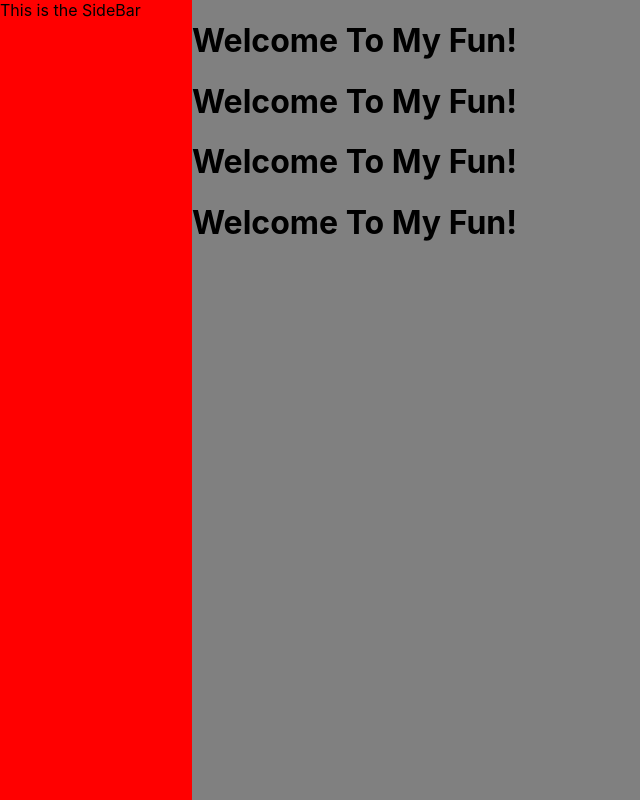
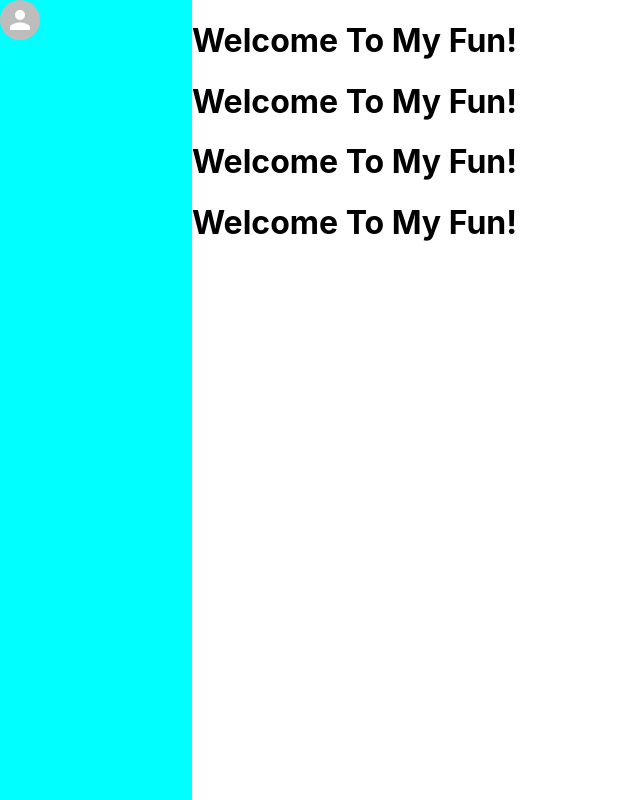
Before and after one commit to wisdom-okwen/My-Fun, a React (Create React App) app in the folder frontend/my-fun/: page / in a window 1280 px wide. Shown: the whole page, without its empty margins (0-640 px from the left). Built offline with nearby package versions, Linux system fonts and the light colour scheme.

Commit message:
Update docker, package.json, postpage, add docs, profile, image

```diff
--- a/frontend/my-fun/package.json
+++ b/frontend/my-fun/package.json
@@ -42,5 +42,8 @@
       "last 1 firefox version",
       "last 1 safari version"
     ]
+  },
+  "devDependencies": {
+    "react-router-dom": "^6.24.1"
   }
 }
--- a/frontend/my-fun/src/App.tsx
+++ b/frontend/my-fun/src/App.tsx
@@ -1,15 +1,20 @@
 import './App.css';
 import React from 'react';
+import { BrowserRouter, Routes, Route } from "react-router-dom";
 import { Shell } from './components/Shell/Shell';
 
 interface AppProps{
     message: string;
 }
 
-export const App: React.FC<AppProps> = ({message}) => {
+export const App: React.FC<AppProps> = () => {
+    // const [isLoggedIn, setIsLoggedIn] = useState(false);
+
     return (
-        <>
-            <Shell />
-        </>
+        <BrowserRouter>
+            <Routes>
+                <Route path="/" element={<Shell />} />
+            </Routes>
+        </BrowserRouter>
     );
 }
--- a/frontend/my-fun/src/components/PostPage/PostPage.styles.ts
+++ b/frontend/my-fun/src/components/PostPage/PostPage.styles.ts
@@ -1,4 +1,4 @@
 export const postPageStyles = {
     width: '85%',
-    backgroundColor: 'grey'
+    backgroundColor: 'white'
 };
--- /dev/null
+++ b/frontend/my-fun/src/components/Profile/Profile.styles.ts
@@ -0,0 +1,3 @@
+export const profileStyles = {
+
+};
--- /dev/null
+++ b/frontend/my-fun/src/components/Profile/Profile.tsx
@@ -0,0 +1,12 @@
+import { Avatar } from "@mui/material";
+import React from "react";
+
+const Profile: React.FC = () => {
+    return (
+        <>
+            <Avatar alt="Remy Sharp" src="" />
+        </>
+    );
+};
+
+export { Profile }
--- a/frontend/my-fun/src/components/SideBar/SideBar.styles.ts
+++ b/frontend/my-fun/src/components/SideBar/SideBar.styles.ts
@@ -1,5 +1,5 @@
 export const styles = {
-    // height: '100vh',
     width: '15%',
-    backgroundColor: 'red'
+    backgroundColor: 'cyan',
+    border: '0 2px 0 0 solid black'
 }
--- a/frontend/my-fun/src/components/SideBar/SideBar.tsx
+++ b/frontend/my-fun/src/components/SideBar/SideBar.tsx
@@ -1,10 +1,11 @@
 import React from "react";
 import { styles } from "./SideBar.styles";
+import { Profile } from "../Profile/Profile";
 
 const SideBar: React.FC = () => {
     return (
         <div style={styles}>
-            This is the SideBar
+            <Profile />
         </div>
     );
 };
```
Also changed, not shown: frontend/my-fun/src/components/PostPage/PostPage.tsx (line endings or trailing spaces), frontend/my-fun/src/components/Shell/Shell.styles.ts (line endings or trailing spaces), 3 other files (tests, documents, lock files or other folders).
